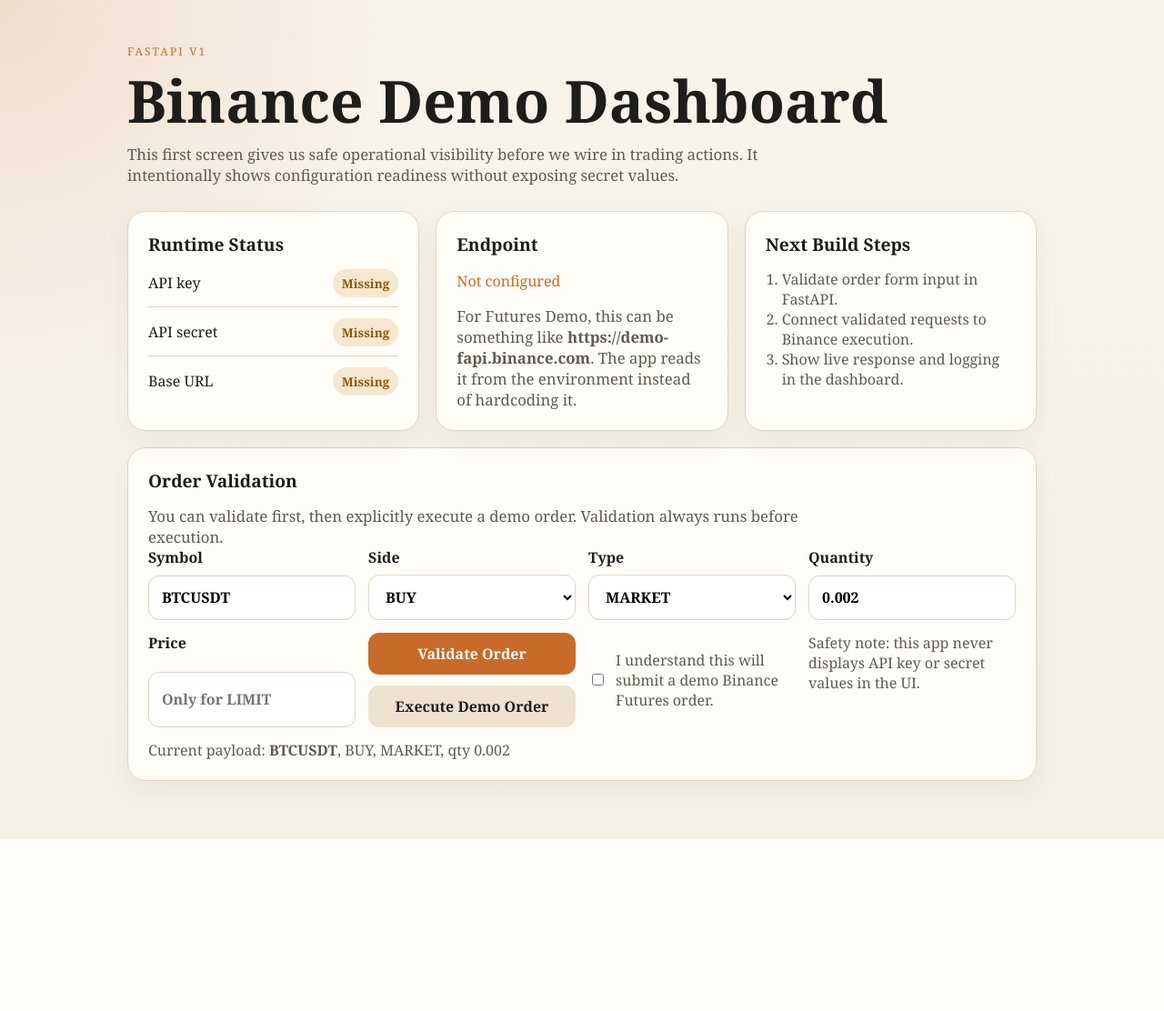
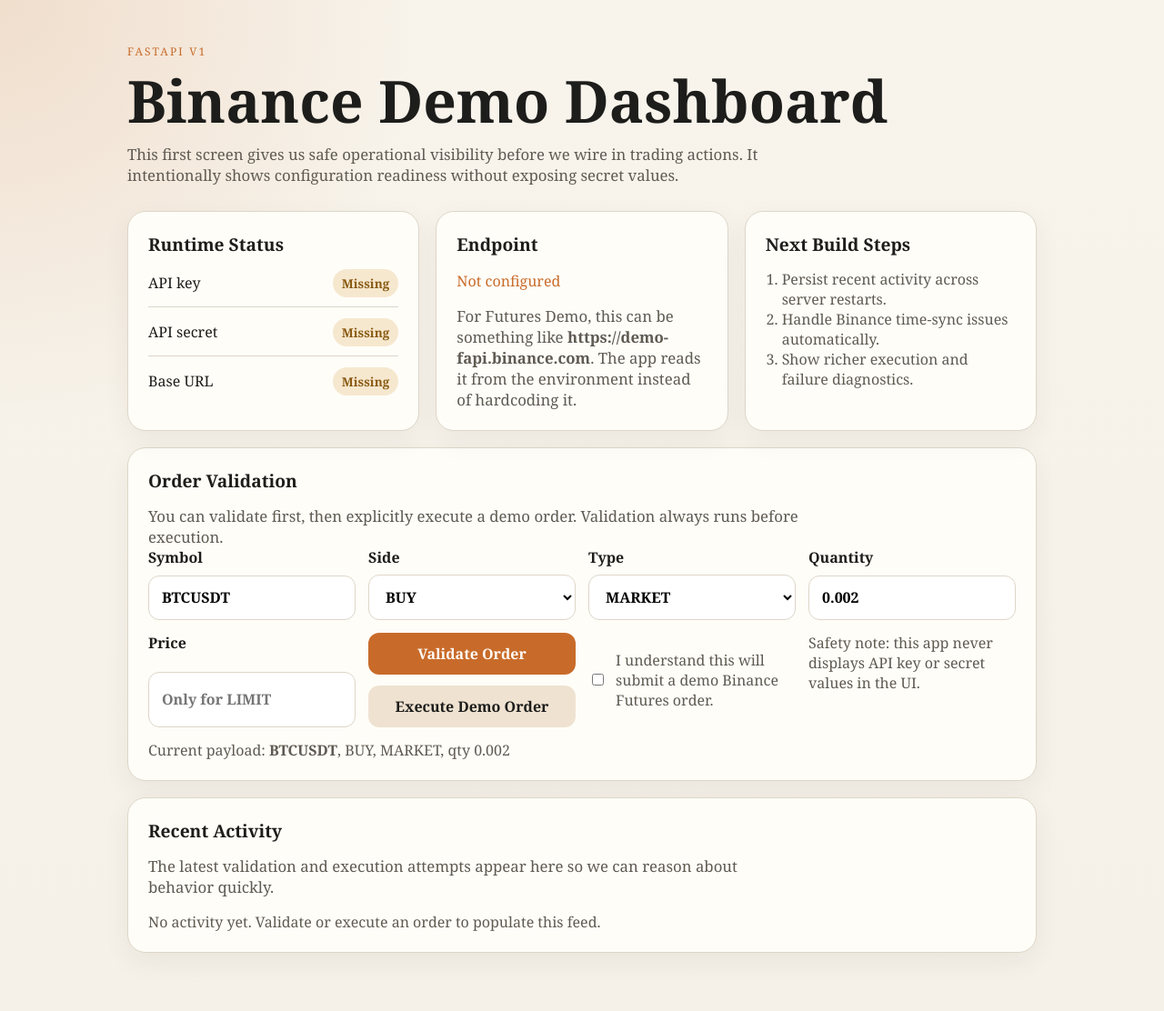
Before and after one commit to SatyamDevX/trading-bot-binance-futures, a FastAPI app: page / in a window 1280 px wide. Shown: the whole page at 91% size. Before the commit the page ends 923 px from the top, so only its background shows below. Run offline with FastAPI, Linux system fonts and the light colour scheme.

Commit message:
Add FastAPI demo dashboard with execution and time sync retry

```diff
--- a/app.py
+++ b/app.py
@@ -8,6 +8,7 @@ from bot.settings import get_public_config_status
 from bot.validators import validate_order
 
 templates = Jinja2Templates(directory="templates")
+order_activity = []
 
 
 def create_app():
@@ -43,10 +44,12 @@ def create_app():
             validate_normalized_order(normalized)
             success_message = "Order request is valid. Next we can wire this form to real execution."
             error_message = None
+            append_activity("Validation passed", normalized)
         except ValueError as exc:
             normalized = normalize_order_form(symbol, side, order_type, quantity, price, coerce_price=False)
             error_message = str(exc)
             success_message = None
+            append_activity("Validation failed", normalized, details=error_message)
 
         return render_dashboard(
             request,
@@ -85,15 +88,22 @@ def create_app():
             return render_dashboard(
                 request,
                 form_data=normalized,
-                success_message="Demo order submitted successfully.",
+                success_message=build_success_message(client),
                 execution_result=build_execution_result(order_response),
+                activity_title="Execution succeeded",
             )
         except Exception as exc:
             normalized = normalize_order_form(symbol, side, order_type, quantity, price, coerce_price=False)
+            failure_message = str(exc)
+            activity_title = "Execution blocked"
+            if confirm_execution == "yes":
+                activity_title = "Execution failed"
+            append_activity(activity_title, normalized, details=failure_message)
             return render_dashboard(
                 request,
                 form_data=normalized,
-                error_message=str(exc),
+                error_message=failure_message,
+                activity_title=activity_title,
             )
 
     return app
@@ -123,12 +133,51 @@ def validate_normalized_order(normalized):
 
 
 def build_execution_result(order_response):
-    return {
+    result = {
         "order_id": order_response.get("orderId", "N/A"),
         "status": order_response.get("status", "N/A"),
         "executed_qty": order_response.get("executedQty", "N/A"),
         "avg_price": order_response.get("avgPrice") or order_response.get("price") or "N/A",
     }
+    append_activity("Execution succeeded", result)
+    return result
+
+
+def build_success_message(client):
+    if getattr(client, "last_retry_reason", "") == "timestamp_sync":
+        return "Demo order submitted successfully after syncing time with Binance."
+    return "Demo order submitted successfully."
+
+
+def append_activity(title, payload, details=None):
+    order_activity.insert(
+        0,
+        {
+            "title": title,
+            "payload": format_activity_payload(payload),
+            "details": details,
+        },
+    )
+    del order_activity[8:]
+
+
+def format_activity_payload(payload):
+    if "symbol" in payload:
+        bits = [
+            payload.get("symbol", "N/A"),
+            payload.get("side", "N/A"),
+            payload.get("order_type", "N/A"),
+            f"qty {payload.get('quantity', 'N/A')}",
+        ]
+        if payload.get("price") not in (None, ""):
+            bits.append(f"price {payload['price']}")
+        return " | ".join(str(bit) for bit in bits)
+    return (
+        f"orderId {payload.get('order_id', 'N/A')} | "
+        f"status {payload.get('status', 'N/A')} | "
+        f"qty {payload.get('executed_qty', 'N/A')} | "
+        f"avg {payload.get('avg_price', 'N/A')}"
+    )
 
 
 def render_dashboard(
@@ -137,6 +186,7 @@ def render_dashboard(
     success_message=None,
     error_message=None,
     execution_result=None,
+    activity_title=None,
 ):
     status = get_public_config_status()
     return templates.TemplateResponse(
@@ -155,6 +205,8 @@ def render_dashboard(
             "success_message": success_message,
             "error_message": error_message,
             "execution_result": execution_result,
+            "activity_title": activity_title,
+            "order_activity": order_activity,
         },
     )
 
--- a/templates/dashboard.html
+++ b/templates/dashboard.html
@@ -226,6 +226,34 @@
             display: block;
             margin-bottom: 6px;
         }
+
+        .activity-list {
+            display: grid;
+            gap: 12px;
+            margin-top: 16px;
+        }
+
+        .activity-item {
+            padding: 14px;
+            border-radius: 14px;
+            background: #fbf6ee;
+            border: 1px solid var(--line);
+        }
+
+        .activity-item h3 {
+            margin: 0 0 8px;
+            font-size: 1rem;
+        }
+
+        .activity-item p {
+            margin: 0;
+            color: var(--muted);
+        }
+
+        .activity-item .details {
+            margin-top: 8px;
+            color: #8f2f1d;
+        }
     </style>
 </head>
 <body>
@@ -276,9 +304,9 @@
             <article class="panel">
                 <h2>Next Build Steps</h2>
                 <ol class="steps">
-                    <li>Validate order form input in FastAPI.</li>
-                    <li>Connect validated requests to Binance execution.</li>
-                    <li>Show live response and logging in the dashboard.</li>
+                    <li>Persist recent activity across server restarts.</li>
+                    <li>Handle Binance time-sync issues automatically.</li>
+                    <li>Show richer execution and failure diagnostics.</li>
                 </ol>
             </article>
         </section>
@@ -366,6 +394,29 @@
                 {% if form_data.price %}, price {{ form_data.price }}{% endif %}
             </p>
         </section>
+
+        <section class="panel" style="margin-top: 18px;">
+            <h2>Recent Activity</h2>
+            <p class="subtitle">
+                The latest validation and execution attempts appear here so we can reason about behavior quickly.
+            </p>
+
+            {% if order_activity %}
+            <div class="activity-list">
+                {% for item in order_activity %}
+                <article class="activity-item">
+                    <h3>{{ item.title }}</h3>
+                    <p>{{ item.payload }}</p>
+                    {% if item.details %}
+                    <p class="details">{{ item.details }}</p>
+                    {% endif %}
+                </article>
+                {% endfor %}
+            </div>
+            {% else %}
+            <p class="preview" style="margin-top: 16px;">No activity yet. Validate or execute an order to populate this feed.</p>
+            {% endif %}
+        </section>
     </main>
 </body>
 </html>
```
Also changed, not shown: bot/orders.py (+48 -20 lines), tests/test_app.py (+64 -0 lines), tests/test_orders.py (added, +71 -0 lines).
